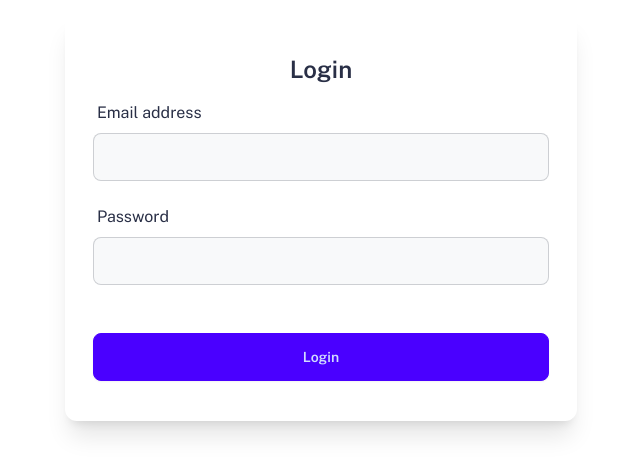
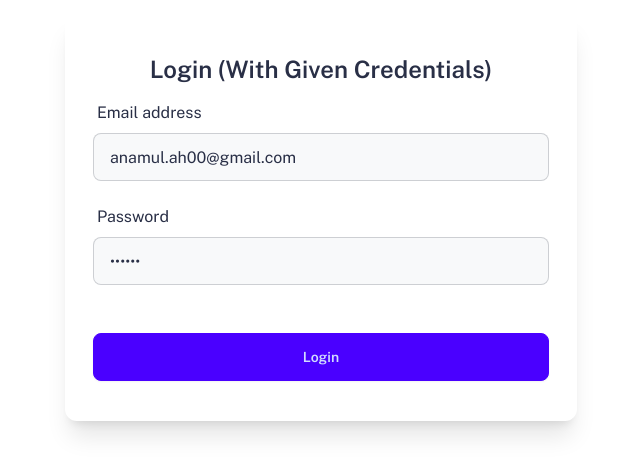
Before and after one commit to anamulhaque22/clothing-shop, a Next.js app in the folder admin-client/: page /login in a window 1280 px wide. Shown: the part 183-658 px from the top of the page, without its empty margins (319-959 px from the left). Built offline with nearby package versions, Linux system fonts and the light colour scheme; no server answers.

Commit message:
added login credential for testing

```diff
--- a/admin-client/app/login/page.js
+++ b/admin-client/app/login/page.js
@@ -1,4 +1,10 @@
 import Login from "@/views/login";
+
+export function generateMetadata() {
+  return {
+    title: "Orders",
+  };
+}
 
 export default function page() {
   return <Login />;
--- a/admin-client/views/login/index.jsx
+++ b/admin-client/views/login/index.jsx
@@ -28,8 +28,8 @@ function Login() {
   const methods = useForm({
     resolver: yupResolver(validationSchema),
     defaultValues: {
-      email: "",
-      password: "",
+      email: "anamul.ah00@gmail.com",
+      password: "secret",
     },
   });
 
@@ -71,7 +71,7 @@ function Login() {
       <div className="card mx-auto flex justify-center items-center h-full">
         <div className="px-7 py-10 shadow-xl w-full max-w-lg rounded-xl">
           <h2 className="text-2xl font-semibold mb-2 text-center text-text">
-            Login
+            Login (With Given Credentials)
           </h2>
           <FormProvider {...methods}>
             <form onSubmit={onSubmit}>
```
